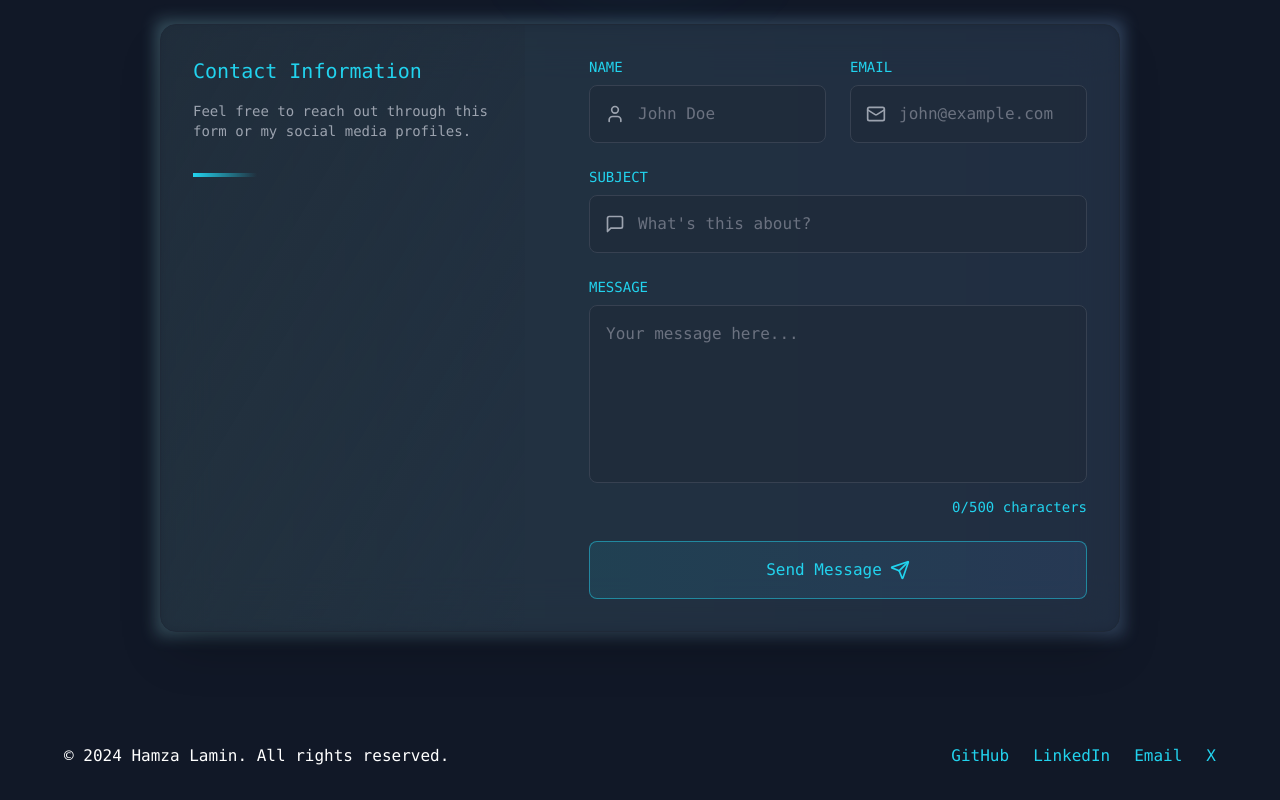
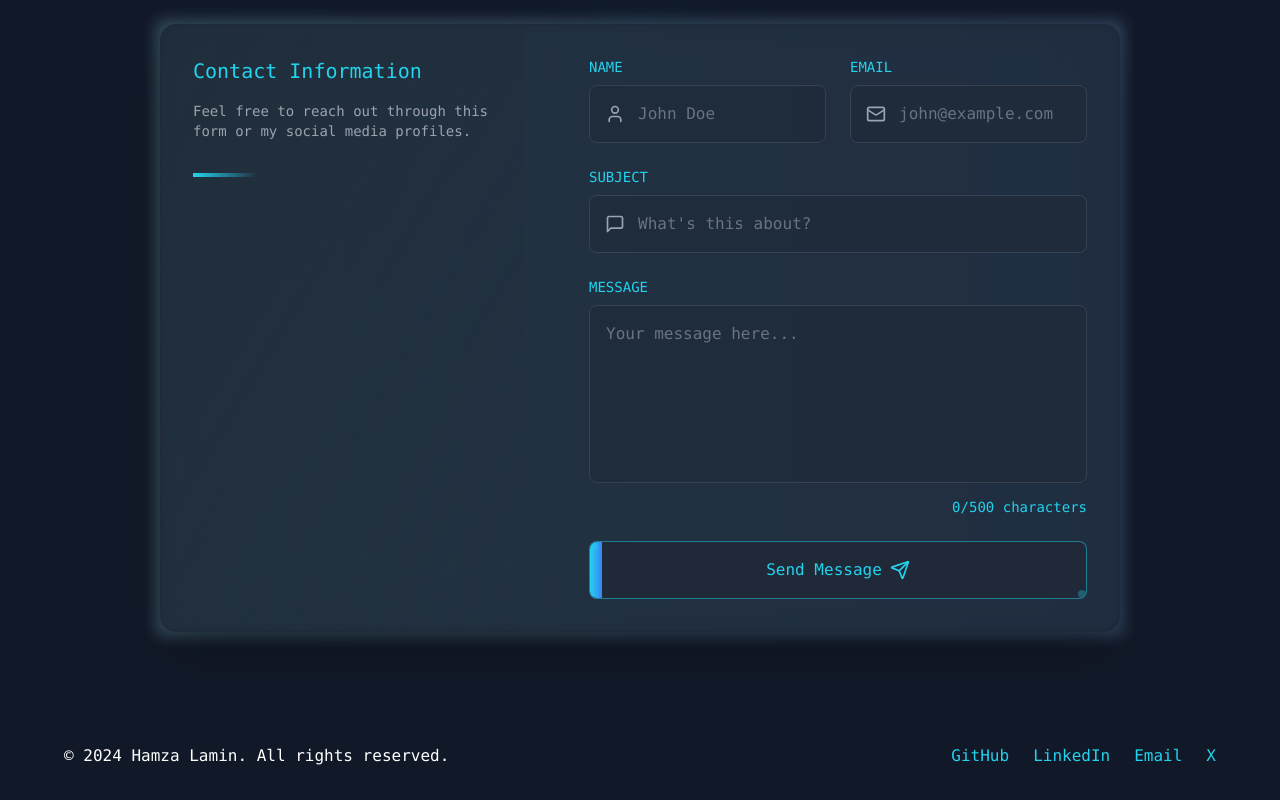
Before and after one commit to hamzalamin/Portfolio-react, a React (Create React App) app: page /#/ in a window 1280 px wide. Shown: the part 3696-4496 px from the top of the page. Built offline with nearby package versions, Linux system fonts and the light colour scheme.

Commit message:
change the style of button send message

```diff
--- a/src/components/Contact.js
+++ b/src/components/Contact.js
@@ -124,7 +124,6 @@ const Contact = () => {
               </div>
 
               <div className="p-8 md:col-span-3 relative group">
-
                 <form
                   onSubmit={handleSubmit}
                   className="space-y-6 relative z-10"
@@ -188,18 +187,23 @@ const Contact = () => {
                   <button
                     type="submit"
                     disabled={isLoading}
-                    className="group w-full flex items-center justify-center px-8 py-4 bg-gradient-to-r from-cyan-400/10 to-blue-400/10
-              text-cyan-400 rounded-lg hover:from-cyan-400 hover:to-blue-400 hover:text-gray-900
-              border border-cyan-400/50 focus:outline-none font-mono transition-all duration-300"
+                    className="group relative w-full flex items-center justify-center px-8 py-4 bg-gray-800 text-cyan-400 overflow-hidden rounded-lg transform transition-transform duration-300 hover:scale-105 border border-cyan-400/50 focus:outline-none font-mono"
                   >
+                    <div className="absolute inset-0 w-3 bg-gradient-to-r from-cyan-400 to-blue-500 transition-all duration-[250ms] ease-out group-hover:w-full" />
+
+                    <span className="relative z-10 flex items-center space-x-2 group-hover:text-white">
                       {isLoading ? (
                         <div className="w-6 h-6 border-2 border-current border-t-transparent rounded-full animate-spin" />
                       ) : (
                         <>
-                        Send Message
+                          <span>Send Message</span>
                           <Send className="ml-2 h-5 w-5 group-hover:translate-x-1 transition-transform" />
                         </>
                       )}
+                    </span>
+
+                    <div className="absolute top-0 left-0 w-2 h-2 bg-cyan-400/30 rounded-full group-hover:animate-ping" />
+                    <div className="absolute bottom-0 right-0 w-2 h-2 bg-cyan-400/30 rounded-full group-hover:animate-ping delay-100" />
                   </button>
                 </form>
 
--- a/src/components/Skills.js
+++ b/src/components/Skills.js
@@ -1,5 +1,12 @@
-import React, { useState, useEffect } from 'react';
-import { Code, Layers, Database, Wrench, FileCode, CloudCog } from 'lucide-react';
+import React, { useState, useEffect } from "react";
+import {
+  Code,
+  Layers,
+  Database,
+  Wrench,
+  FileCode,
+  CloudCog,
+} from "lucide-react";
 
 const SkillTag = ({ name }) => {
   return (
@@ -17,7 +24,11 @@ const SkillCard = ({ category, isFlipped, onFlip }) => {
       className="relative w-full h-96 cursor-pointer perspective-1000"
       onClick={onFlip}
     >
-      <div className={`relative w-full h-full transition-transform duration-700 transform-style-preserve-3d ${isFlipped ? 'rotate-y-180' : ''}`}>
+      <div
+        className={`relative w-full h-full transition-transform duration-700 transform-style-preserve-3d ${
+          isFlipped ? "rotate-y-180" : ""
+        }`}
+      >
         <div className="absolute w-full h-full backface-hidden">
           <div className="h-full p-6 bg-gradient-to-br from-cyan-900 to-gray-900 rounded-xl shadow-lg border border-cyan-400/10">
             <div className="flex flex-col items-center h-full">
@@ -51,7 +62,7 @@ const SkillCard = ({ category, isFlipped, onFlip }) => {
                 ))}
               </div>
               <div className="mt-4 text-center">
-                <span className="font-mono text-sm text-cyan-400 border border-cyan-400/30 px-4 py-2 rounded-lg hover:bg-cyan-400/10 transition-colors">
+                <span className="group font-mono text-sm text-cyan-400 border border-cyan-400/30 px-4 py-2 rounded-lg hover:bg-cyan-400/10 transition-colors group-hover:text-white">
                   ← Back
                 </span>
               </div>
@@ -78,18 +89,19 @@ const Skills = () => {
         { name: "JavaScript" },
         { name: "TypeScript" },
         { name: "C" },
-        { name: "Python" }
-      ]
+        { name: "Python" },
+      ],
     },
     {
       title: "Frontend Technologies",
-      description: "Libraries, frameworks, and tools for building user interfaces",
+      description:
+        "Libraries, frameworks, and tools for building user interfaces",
       icon: <Layers className="text-5xl text-cyan-400" />,
       items: [
         { name: "React.js" },
         { name: "Angular" },
         { name: "Tailwind CSS" },
-      ]
+      ],
     },
     {
       title: "Backend Frameworks & Platforms",
@@ -101,22 +113,20 @@ const Skills = () => {
         { name: "Hibernate" },
         { name: "CDI" },
         { name: "Laravel" },
-        { name: "Jakarta EE (JEE)" }
-      ]
+        { name: "Jakarta EE (JEE)" },
+      ],
     },
     {
       title: "Databases & Query Languages",
-      description: "Relational and NoSQL database systems and their query tools",
+      description:
+        "Relational and NoSQL database systems and their query tools",
       icon: <Database className="text-5xl text-cyan-400" />,
-      items: [
-        { name: "PostgreSQL" },
-        { name: "MySQL" },
-        { name: "MongoDB" }
-      ]
+      items: [{ name: "PostgreSQL" }, { name: "MySQL" }, { name: "MongoDB" }],
     },
     {
       title: "DevOps & Cloud Tools",
-      description: "Technologies for CI/CD, containerization, and infrastructure",
+      description:
+        "Technologies for CI/CD, containerization, and infrastructure",
       icon: <CloudCog className="text-5xl text-cyan-400" />,
       items: [
         { name: "Maven" },
@@ -124,8 +134,8 @@ const Skills = () => {
         { name: "Jenkins" },
         { name: "CI/CD" },
         { name: "SonarQube" },
-        { name: "Selenium/JUnit" }
-      ]
+        { name: "Selenium/JUnit" },
+      ],
     },
     {
       title: "Development Tools",
@@ -136,11 +146,10 @@ const Skills = () => {
         { name: "VS Code" },
         { name: "IntelliJ IDEA" },
         { name: "Postman" },
-        { name: "Linux" }
-      ]
-    }
+        { name: "Linux" },
+      ],
+    },
   ];
-
 
   useEffect(() => {
     const handleScroll = () => {
@@ -157,9 +166,9 @@ const Skills = () => {
   }, []);
 
   const handleCardFlip = (index) => {
-    setFlippedCards(prev => ({
+    setFlippedCards((prev) => ({
       ...prev,
-      [index]: !prev[index]
+      [index]: !prev[index],
     }));
   };
 
```
Lines whose indentation alone changed are shown as unchanged.
